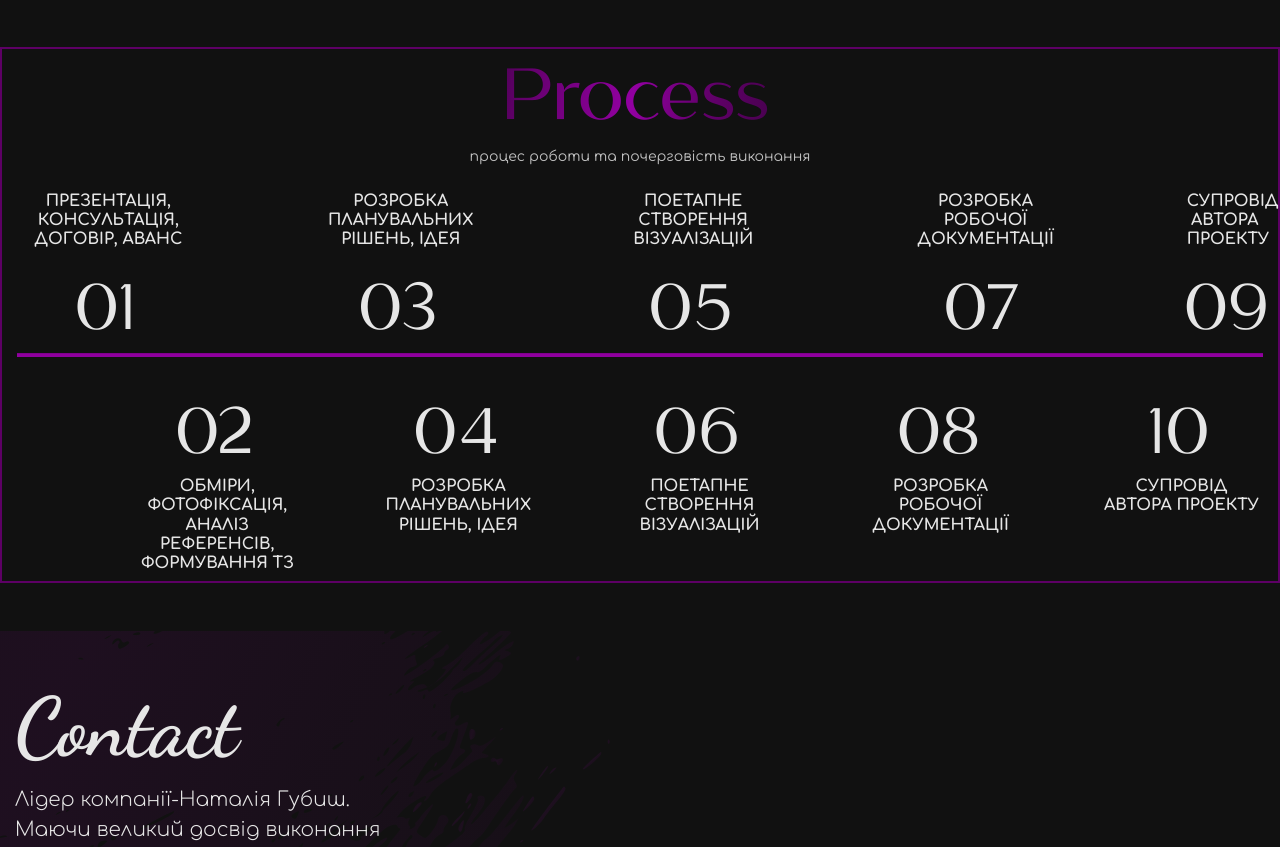
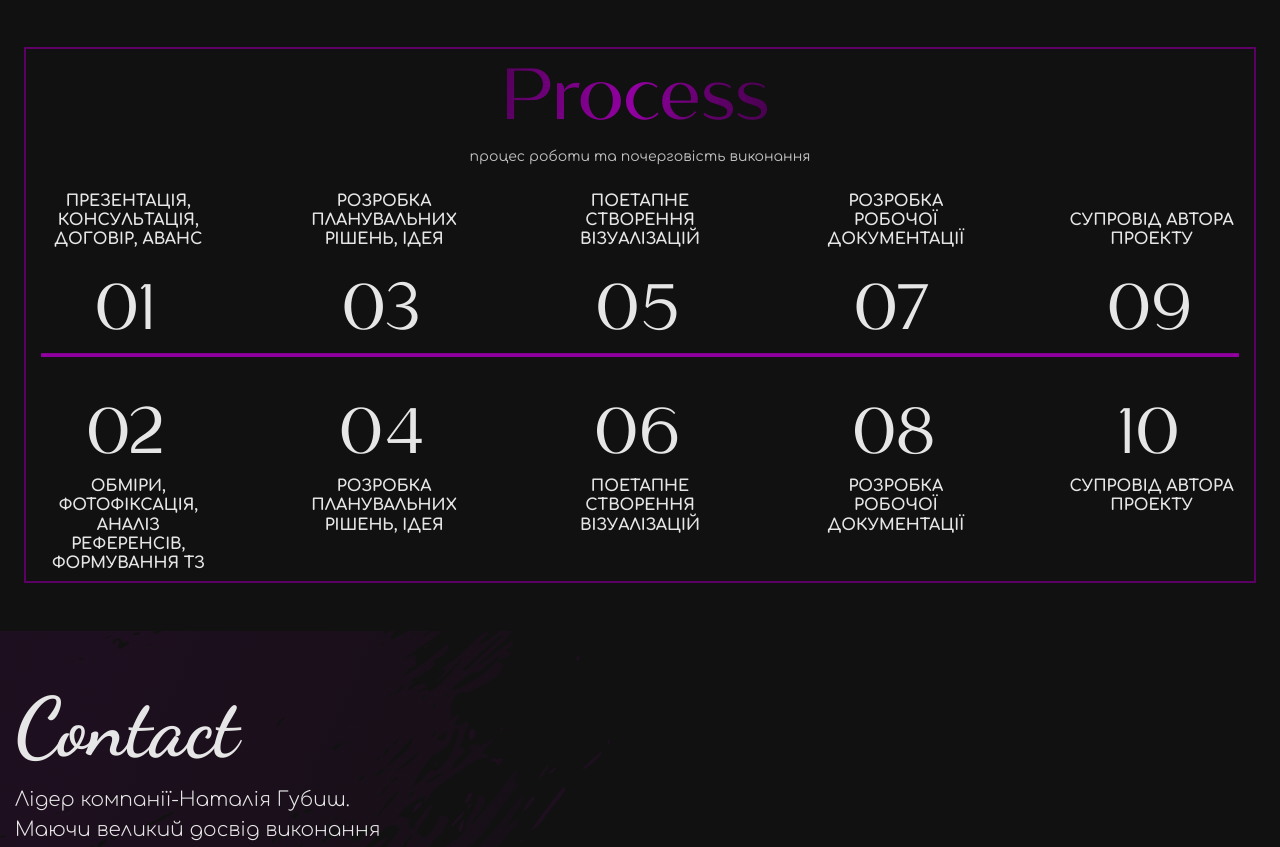
Before and after one commit to virus231/siteen-project-for-Natalya, a website: page src/index.html in a window 1280 px wide. Shown: the part 1999-2846 px from the top of the page. Drawn offline with nearby package versions, Linux system fonts and the light colour scheme.

```diff
--- a/src/index.html
+++ b/src/index.html
@@ -304,7 +304,7 @@
         </div>
     </section>
 
-    <section class="process mb-5">
+    <section class="process mb-5 mx-4">
         <div class="container block">
             <div class="row">
                 <div class="col-lg-12 d-flex justify-content-center col-lg-3">
@@ -362,7 +362,7 @@
                         </span>
                     </div>
                 </div>
-                <div class="col-lg-1">
+                <div class="col-lg-2">
                     <div class="process-item text-center">
                         <h4 class="process-item__title text-uppercase">
                             Супровід автора проекту
@@ -375,7 +375,7 @@
             </div>
             <hr style="background-color: #90009F; height: 3px;" class="my-0">
 
-            <div class="row offset-1 process-wrapper d-flex justify-content-between align-items-start mt-4 mb-0">
+            <div class="row process-wrapper d-flex justify-content-between align-items-start mt-4 mb-0">
                 <div class="col-lg-2">
                     <div class="process-item text-center ">
                         <span class="process-item__count">
```
